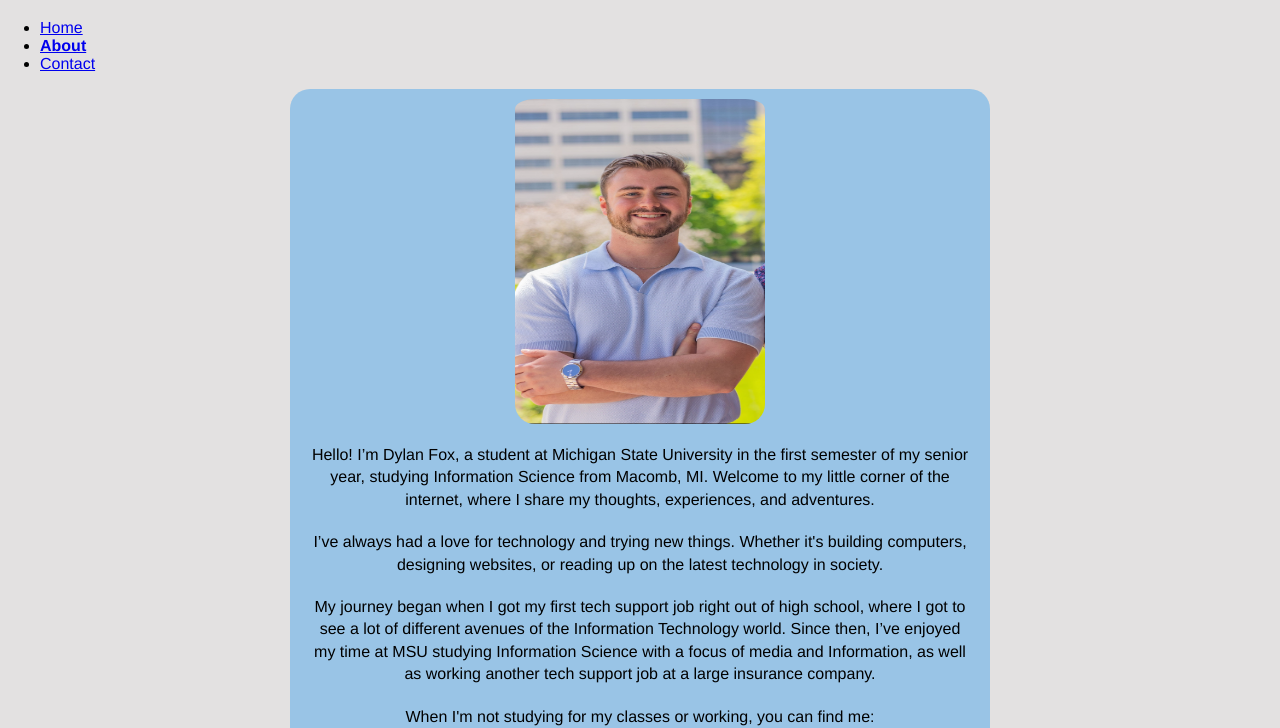
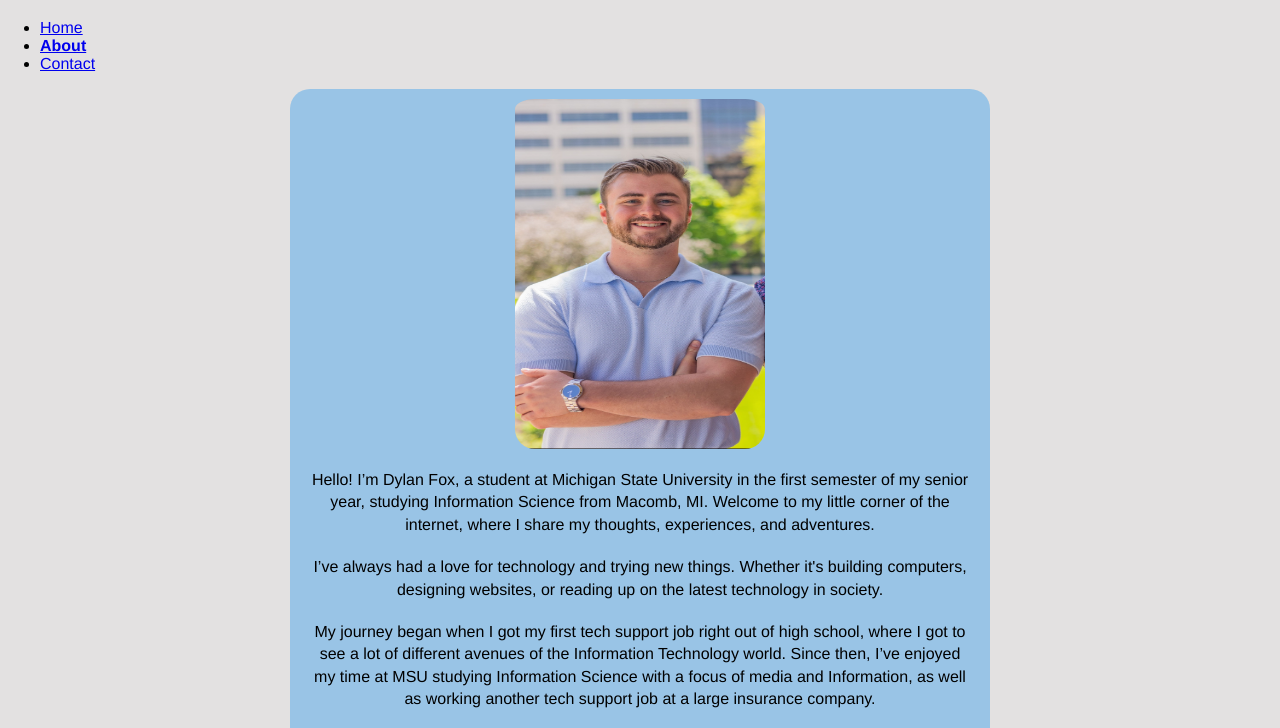
Before and after one commit to dylanfox44/mi349_blog, a plain HTML site: page about.html in a window 1280 px wide. Shown: the part 81-809 px from the top of the page. Drawn offline with Linux system fonts and the light colour scheme.

Commit message:
decoration

```diff
--- a/about.html
+++ b/about.html
@@ -33,7 +33,7 @@
     <section>
     <img src="images/about-picture.jpg" alt="Picture of Author" class="center"
       width="250"
-      height="325">
+      height="350">
       <p>Hello! I’m Dylan Fox, a student at Michigan State University in the first semester of my senior year, studying Information Science from Macomb, MI. Welcome to my little corner of the internet, where I share my thoughts, experiences, and adventures.</p>
         <p>I’ve always had a love for technology and trying new things. Whether it's building computers, designing websites, or reading up on the latest technology in society.</p>
         <p>My journey began when I got my first tech support job right out of high school, where I got to see a lot of different avenues of the Information Technology world. Since then, I’ve enjoyed my time at MSU studying Information Science with a focus of media and Information, as well as working another tech support job at a large insurance company.</p>
```
Also changed, not shown: index.html (+2 -1 lines).
